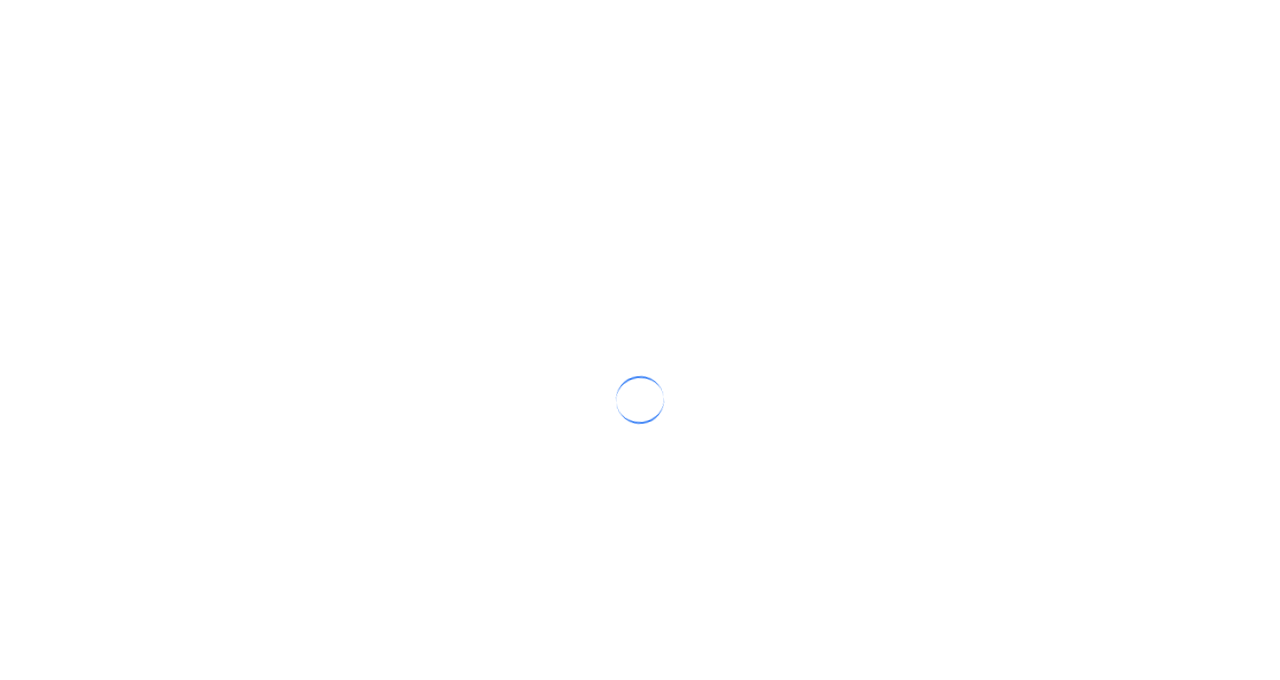
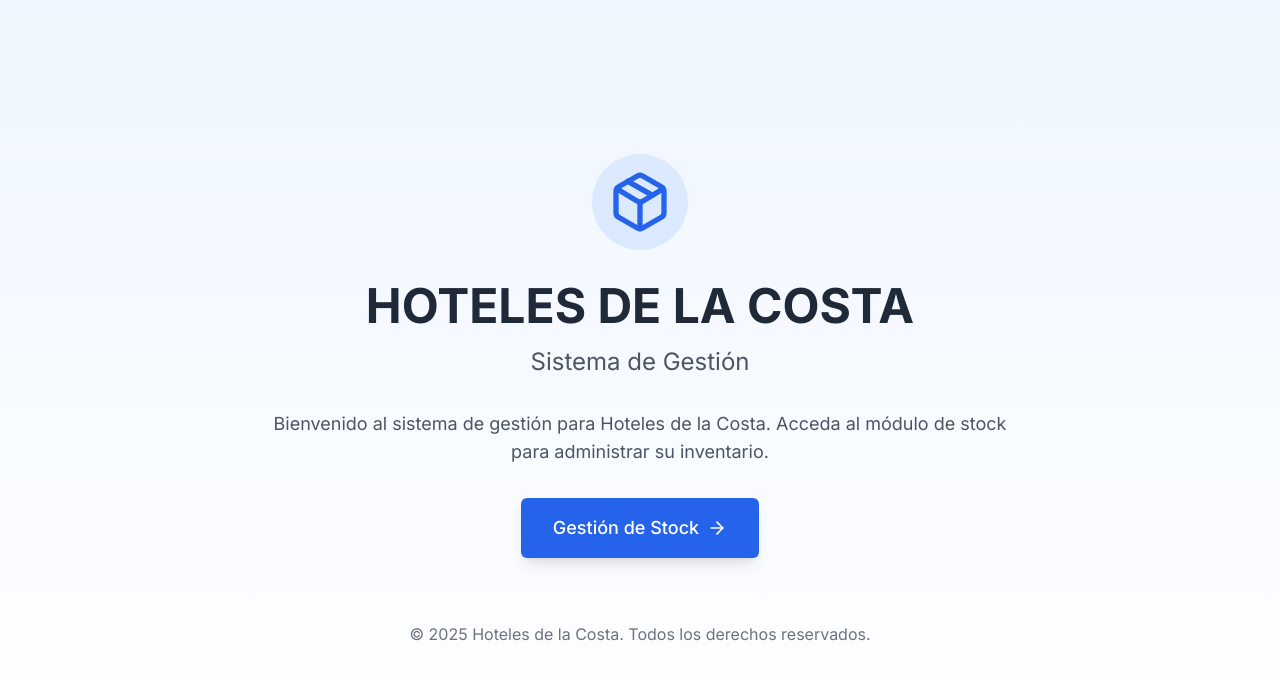
Before and after one commit to ncannata93/stockhdlc, a Next.js app: page / in a window 1280 px wide. Before the commit this address had no page. Shown: the top 680 px of the page. Built offline with nearby package versions, Linux system fonts and the light colour scheme.

Commit message:
feat: create homepage with stock button
Add main page with prominent stock management button.

Co-authored-by: null <211763679+ncannata93@users.noreply.github.com>

```diff
--- a/app/page.tsx
+++ b/app/page.tsx
@@ -1,26 +1,40 @@
 "use client"
 
-import { useEffect } from "react"
 import { useRouter } from "next/navigation"
-import { useAuth } from "@/lib/auth-context"
+import { Package, ArrowRight } from "lucide-react"
 
 export default function HomePage() {
   const router = useRouter()
-  const { isAuthenticated, isLoading } = useAuth()
-
-  useEffect(() => {
-    if (!isLoading) {
-      if (isAuthenticated) {
-        router.push("/stock")
-      } else {
-        router.push("/login")
-      }
-    }
-  }, [isAuthenticated, isLoading, router])
 
   return (
-    <div className="flex items-center justify-center min-h-screen">
-      <div className="animate-spin rounded-full h-12 w-12 border-t-2 border-b-2 border-blue-500"></div>
+    <div className="min-h-screen flex flex-col items-center justify-center bg-gradient-to-b from-blue-50 to-white p-4">
+      <div className="text-center max-w-3xl mx-auto">
+        <div className="mb-8 flex justify-center">
+          <div className="bg-blue-100 p-4 rounded-full">
+            <Package className="h-16 w-16 text-blue-600" />
+          </div>
+        </div>
+
+        <h1 className="text-4xl md:text-5xl font-bold text-gray-800 mb-4">HOTELES DE LA COSTA</h1>
+        <h2 className="text-xl md:text-2xl text-gray-600 mb-8">Sistema de Gestión</h2>
+
+        <p className="text-gray-600 mb-8 text-lg">
+          Bienvenido al sistema de gestión para Hoteles de la Costa. Acceda al módulo de stock para administrar su
+          inventario.
+        </p>
+
+        <button
+          onClick={() => router.push("/stock")}
+          className="inline-flex items-center justify-center px-8 py-4 text-lg font-medium text-white bg-blue-600 rounded-md shadow-lg hover:bg-blue-700 transition-colors focus:outline-none focus:ring-2 focus:ring-offset-2 focus:ring-blue-500"
+        >
+          Gestión de Stock
+          <ArrowRight className="ml-2 h-5 w-5" />
+        </button>
+      </div>
+
+      <footer className="mt-16 text-center text-gray-500">
+        <p>&copy; {new Date().getFullYear()} Hoteles de la Costa. Todos los derechos reservados.</p>
+      </footer>
     </div>
   )
 }
```
